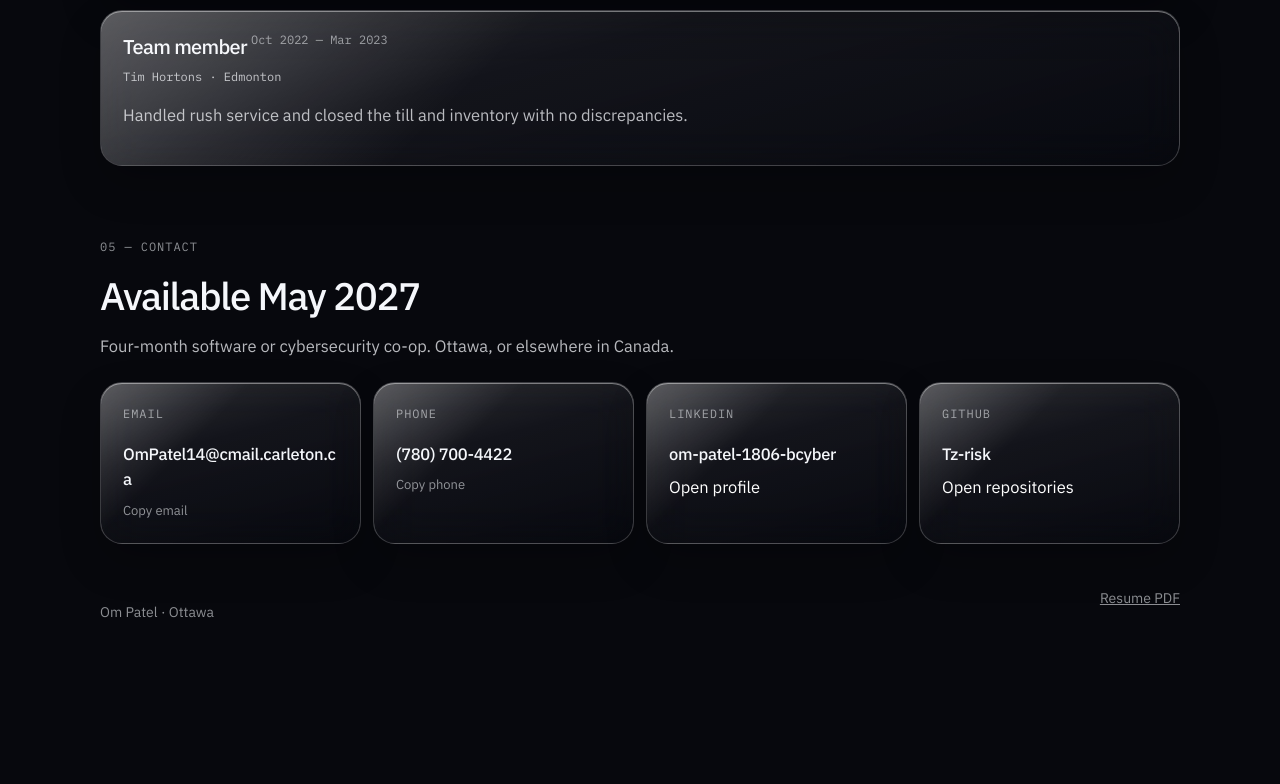
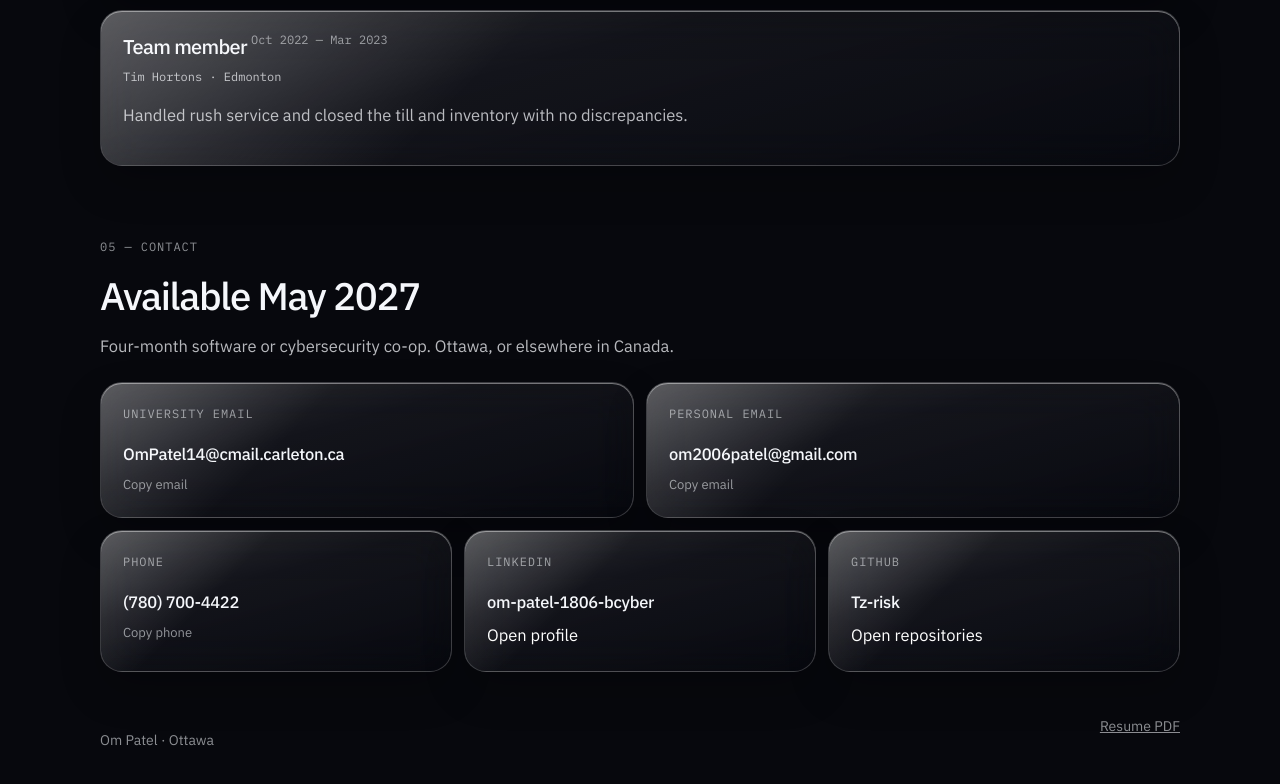
Before and after one commit to Tz-risk/Personal-Portfolio-Om-Patel, a plain HTML site: page index.html in a window 1280 px wide. Shown: the part 5138-5922 px from the top of the page. Before the commit the page ends 5808 px from the top, so only its background shows below. Drawn offline with Linux system fonts and the light colour scheme.

Commit message:
Add the personal email and keep the university address in contact.
Co-authored-by: Cursor <cursoragent@cursor.com>

```diff
--- a/index.html
+++ b/index.html
@@ -9,7 +9,7 @@
   <link rel="preconnect" href="https://fonts.googleapis.com" />
   <link rel="preconnect" href="https://fonts.gstatic.com" crossorigin />
   <link href="https://fonts.googleapis.com/css2?family=IBM+Plex+Mono:wght@400;500&family=IBM+Plex+Sans:wght@400;500;600&display=swap" rel="stylesheet" />
-  <link rel="stylesheet" href="styles.css?v=8" />
+  <link rel="stylesheet" href="styles.css?v=9" />
 </head>
 <body>
   <div class="field" aria-hidden="true">
@@ -308,8 +308,13 @@
       </div>
       <div class="contact-grid">
         <button class="card glass contact" type="button" data-copy="OmPatel14@cmail.carleton.ca" data-label="Copy email">
-          <span class="kicker">Email</span>
+          <span class="kicker">University email</span>
           <strong>OmPatel14@cmail.carleton.ca</strong>
+          <span class="copy-state">Copy email</span>
+        </button>
+        <button class="card glass contact" type="button" data-copy="om2006patel@gmail.com" data-label="Copy email">
+          <span class="kicker">Personal email</span>
+          <strong>om2006patel@gmail.com</strong>
           <span class="copy-state">Copy email</span>
         </button>
         <button class="card glass contact" type="button" data-copy="(780) 700-4422" data-label="Copy phone">
--- a/styles.css
+++ b/styles.css
@@ -462,7 +462,10 @@ td:last-child, th:last-child { text-align: right; white-space: nowrap; }
   .section { padding: 64px 0 8px; }
   .feature { grid-template-columns: 1.5fr 0.8fr; gap: 28px; padding: 28px; }
   .cards, .skill-grid { grid-template-columns: repeat(3, minmax(0, 1fr)); }
-  .contact-grid { grid-template-columns: repeat(4, minmax(0, 1fr)); }
+  .contact-grid { grid-template-columns: repeat(6, minmax(0, 1fr)); }
+  .contact:nth-child(1),
+  .contact:nth-child(2) { grid-column: span 3; }
+  .contact:nth-child(n + 3) { grid-column: span 2; }
   .edu { grid-template-columns: 0.85fr 1.15fr; gap: 24px; padding: 24px; }
   .year-switch { width: max-content; max-width: 100%; }
   .year-btn { flex: none; width: auto; min-height: 0; padding: 7px 16px; }
```
